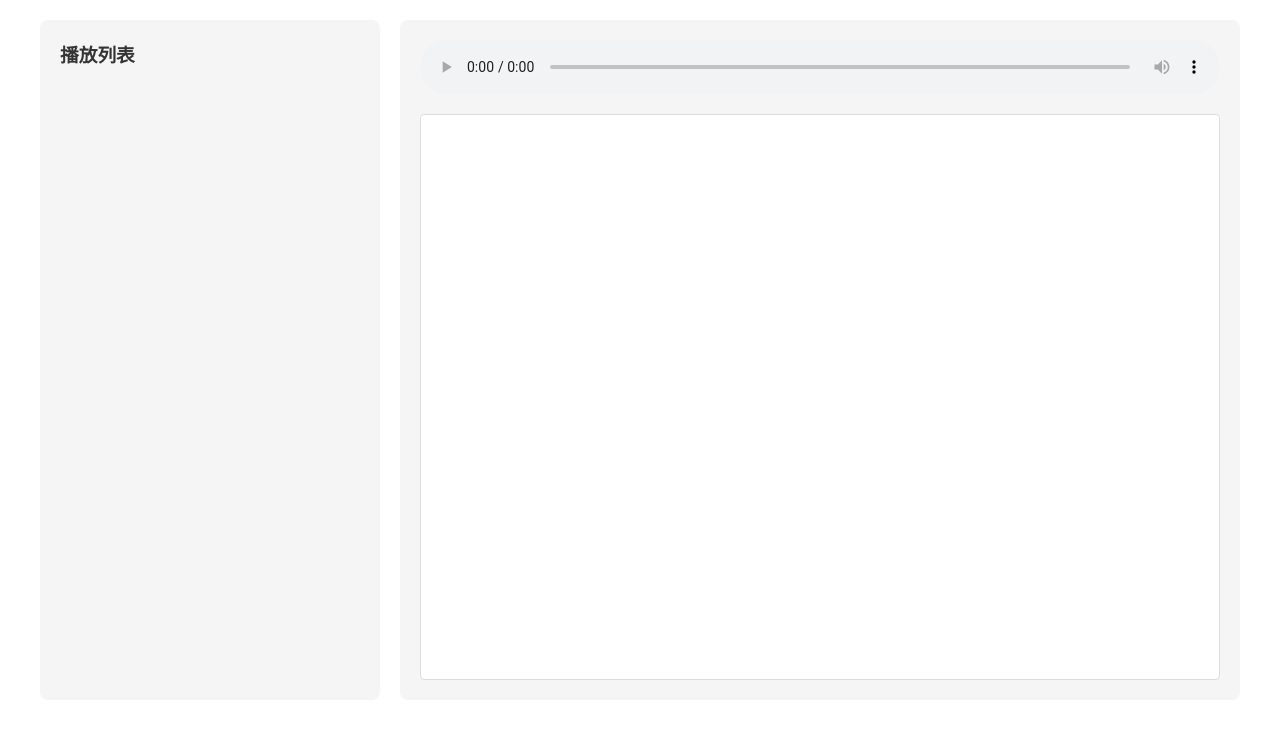
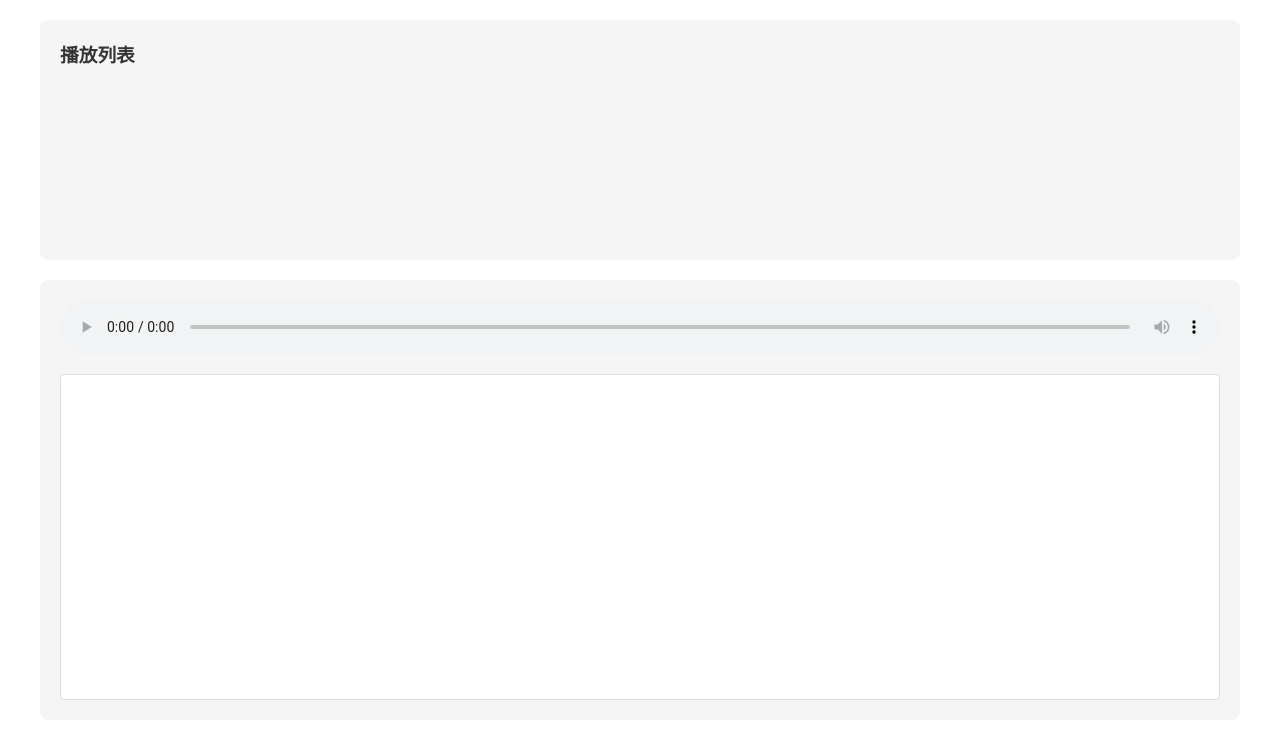
Before and after one commit to syaofox/audiobook, a Flask app: page / in a window 1280 px wide. Shown: the part 68-800 px from the top of the page. Run offline with Flask 3, Linux system fonts and the light colour scheme; the visitor is signed in with stand-in values (Sample User, id 1).

Commit message:
竖向列表

```diff
--- a/static/css/style.css
+++ b/static/css/style.css
@@ -24,12 +24,13 @@
 
 .main-content {
     display: flex;
+    flex-direction: column;
     gap: 20px;
     height: calc(100vh - 120px);
 }
 
 .playlist {
-    flex: 0 0 300px;
+    flex: 0 0 200px;
     background: #f5f5f5;
     padding: 20px;
     border-radius: 8px;
@@ -73,6 +74,7 @@
     background: #f5f5f5;
     padding: 20px;
     border-radius: 8px;
+    min-height: 400px;
 }
 
 #audio-player {
```
